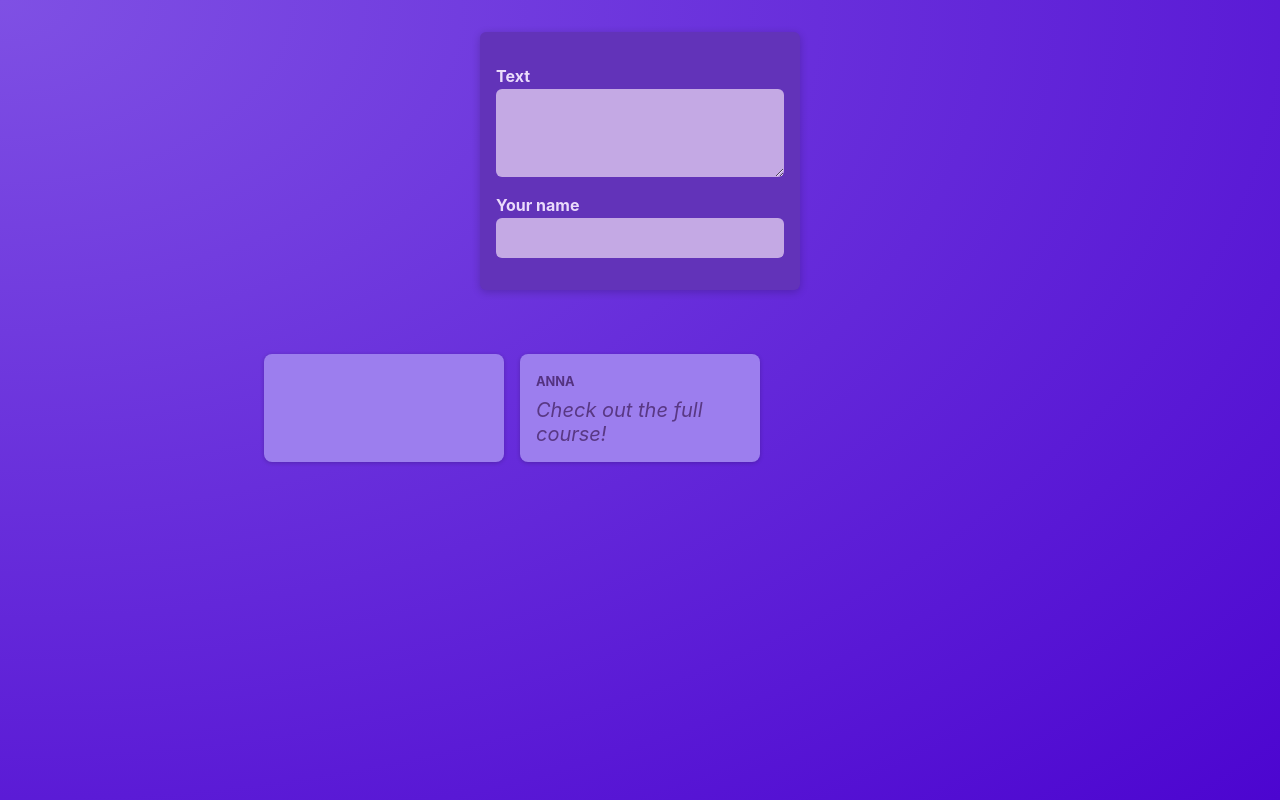
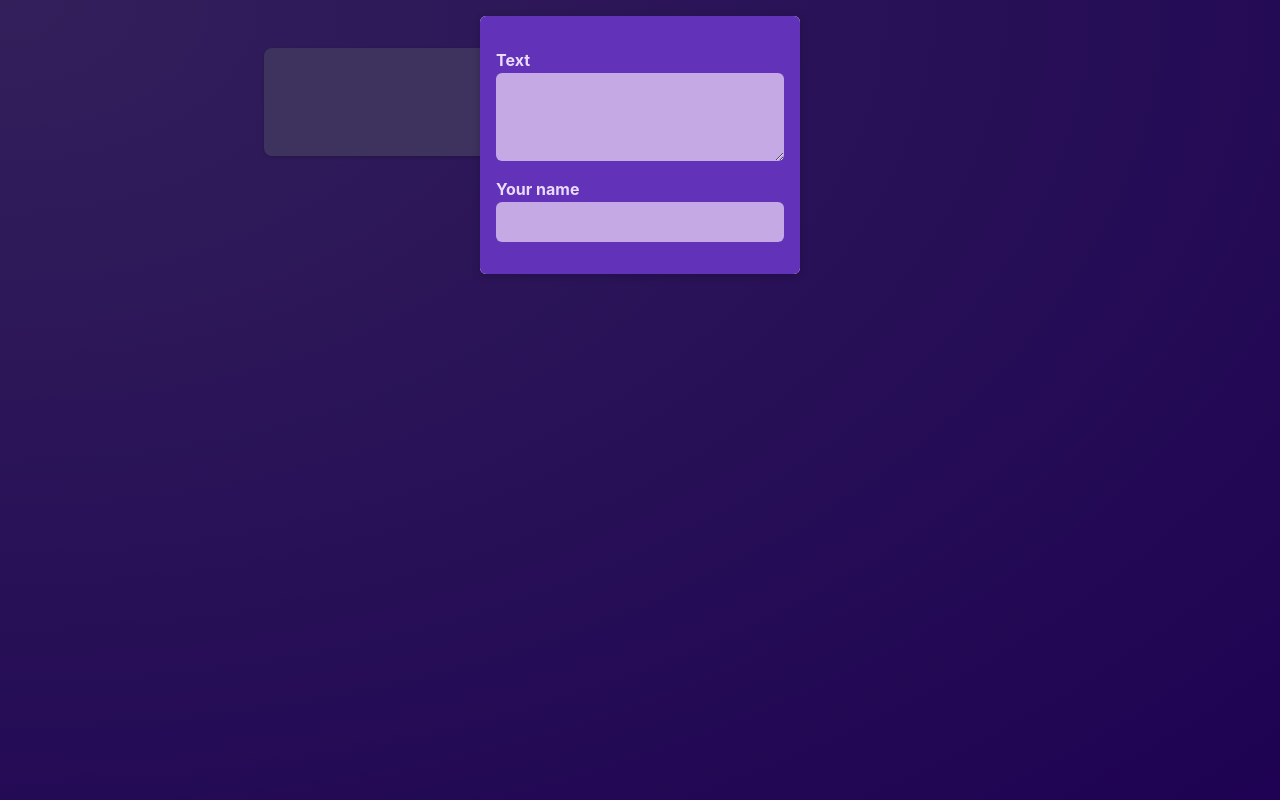
Before and after one commit to Maksimmm3/04-react-poster, a React (Vite) app: page / in a window 1280 px wide. Built offline with nearby package versions, Linux system fonts and the light colour scheme.

Commit message:
Wrap NewPost in reusable Modal with children

```diff
--- /dev/null
+++ b/src/components/Modal.jsx
@@ -0,0 +1,14 @@
+import classes from './Modal.module.css';
+
+function Modal({ children }) {
+  return (
+    <>
+      <div className={classes.backdrop} />
+      <dialog open className={classes.modal}>
+        {children}
+      </dialog>
+    </>
+  );
+}
+
+export default Modal;
--- /dev/null
+++ b/src/components/Modal.module.css
@@ -0,0 +1,18 @@
+.backdrop {
+  position: fixed;
+  top: 0;
+  left: 0;
+  width: 100%;
+  height: 100vh;
+  background-color: rgba(0, 0, 0, 0.6);
+  z-index: 1;
+}
+
+.modal {
+  border: none;
+  border-radius: 6px;
+  box-shadow: 0 2px 8px rgba(0, 0, 0, 0.2);
+  padding: 0;
+  overflow: hidden;
+  z-index: 1;
+}
--- a/src/components/NewPost.module.css
+++ b/src/components/NewPost.module.css
@@ -2,9 +2,6 @@
   background-color: #6233b9;
   padding: 1rem;
   width: 20rem;
-  margin: 2rem auto;
-  border-radius: 6px;
-  box-shadow: 0 2px 8px rgba(0, 0, 0, 0.2);
 }
 
 .form label {
--- a/src/components/Post.jsx
+++ b/src/components/Post.jsx
@@ -1,10 +1,10 @@
 import classes from './Post.module.css';
 
-function Post(props) {
+function Post({ author, body }) {
   return (
     <li className={classes.post}>
-      <p className={classes.author}>{props.author}</p>
-      <p className={classes.text}>{props.body}</p>
+      <p className={classes.author}>{author}</p>
+      <p className={classes.text}>{body}</p>
     </li>
   );
 }
--- a/src/components/PostsList.jsx
+++ b/src/components/PostsList.jsx
@@ -1,6 +1,7 @@
 import { useState } from 'react';
 import Post from './Post';
 import NewPost from './NewPost';
+import Modal from './Modal';
 import classes from './PostsList.module.css';
 
 function PostsList() {
@@ -17,10 +18,12 @@ function PostsList() {
 
   return (
     <>
-      <NewPost
-        onBodyChange={bodyChangeHandler}
-        onAuthorChange={authorChangeHandler}
-      />
+      <Modal>
+        <NewPost
+          onBodyChange={bodyChangeHandler}
+          onAuthorChange={authorChangeHandler}
+        />
+      </Modal>
       <ul className={classes.posts}>
         <Post author={enteredAuthor} body={enteredBody} />
         <Post author="Anna" body="Check out the full course!" />
```
